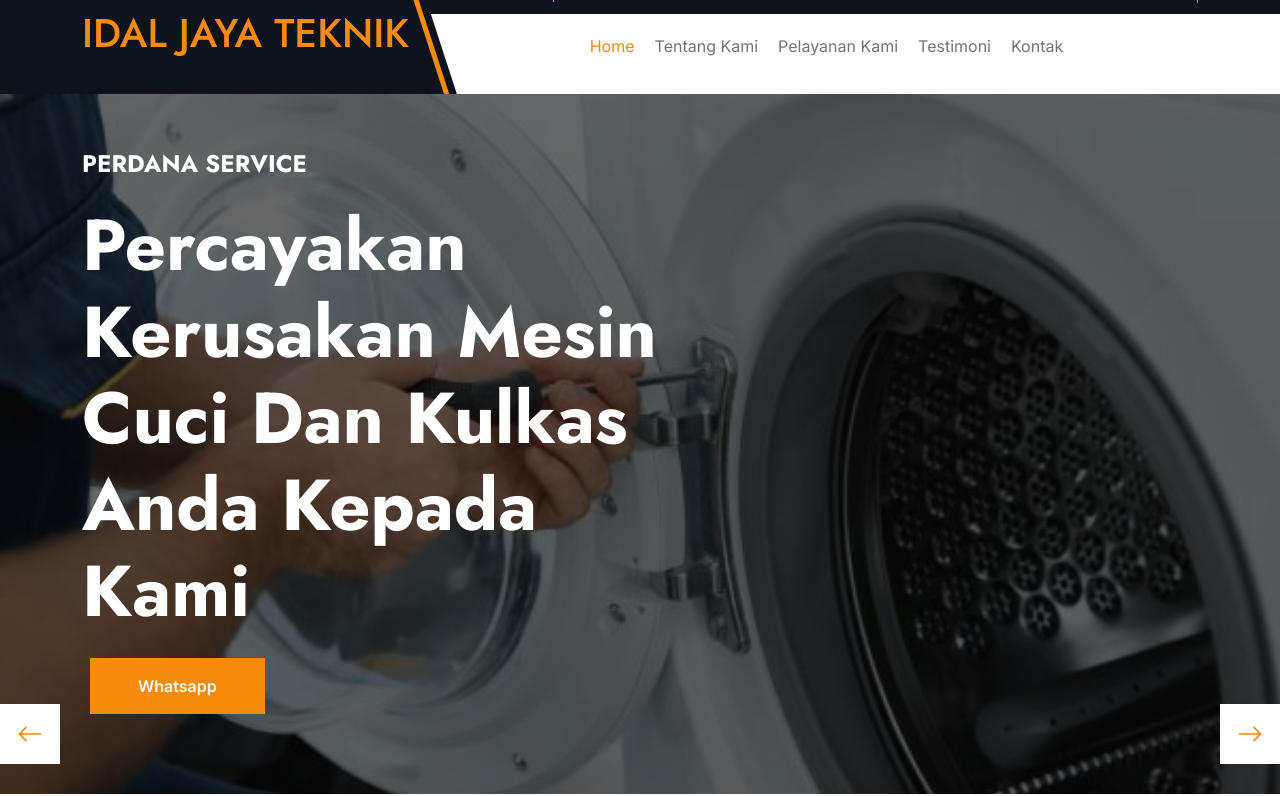
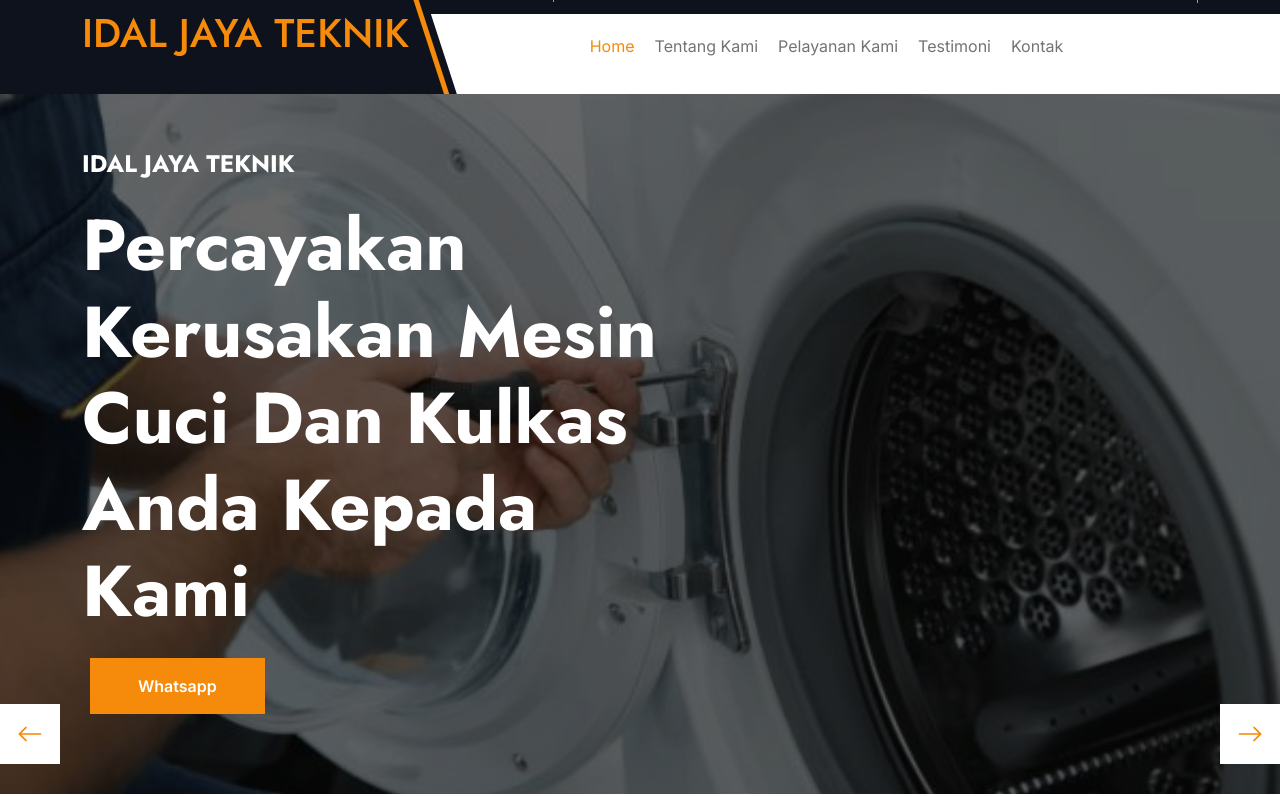
Before and after one commit to coorporates/idal-jaya-teknik, a plain HTML site: page index.html in a window 1280 px wide. Shown: the part 31-827 px from the top of the page. Drawn offline with nearby package versions, Linux system fonts and the light colour scheme; a web font is replaced by a local one.

Commit message:
merubah deskripsi

```diff
--- a/index.html
+++ b/index.html
@@ -215,7 +215,7 @@
               <div class="col-lg-7 animated fadeInLeft">
                 <div class="text-sm-center text-md-start">
                   <h4 class="text-white text-uppercase fw-bold mb-4">
-                    PERDANA SERVICE
+                    IDAL JAYA TEKNIK
                   </h4>
                   <h1 class="display-2 text-white mb-4">
                     Percayakan Kerusakan Mesin Cuci Dan Kulkas Anda Kepada Kami
```
